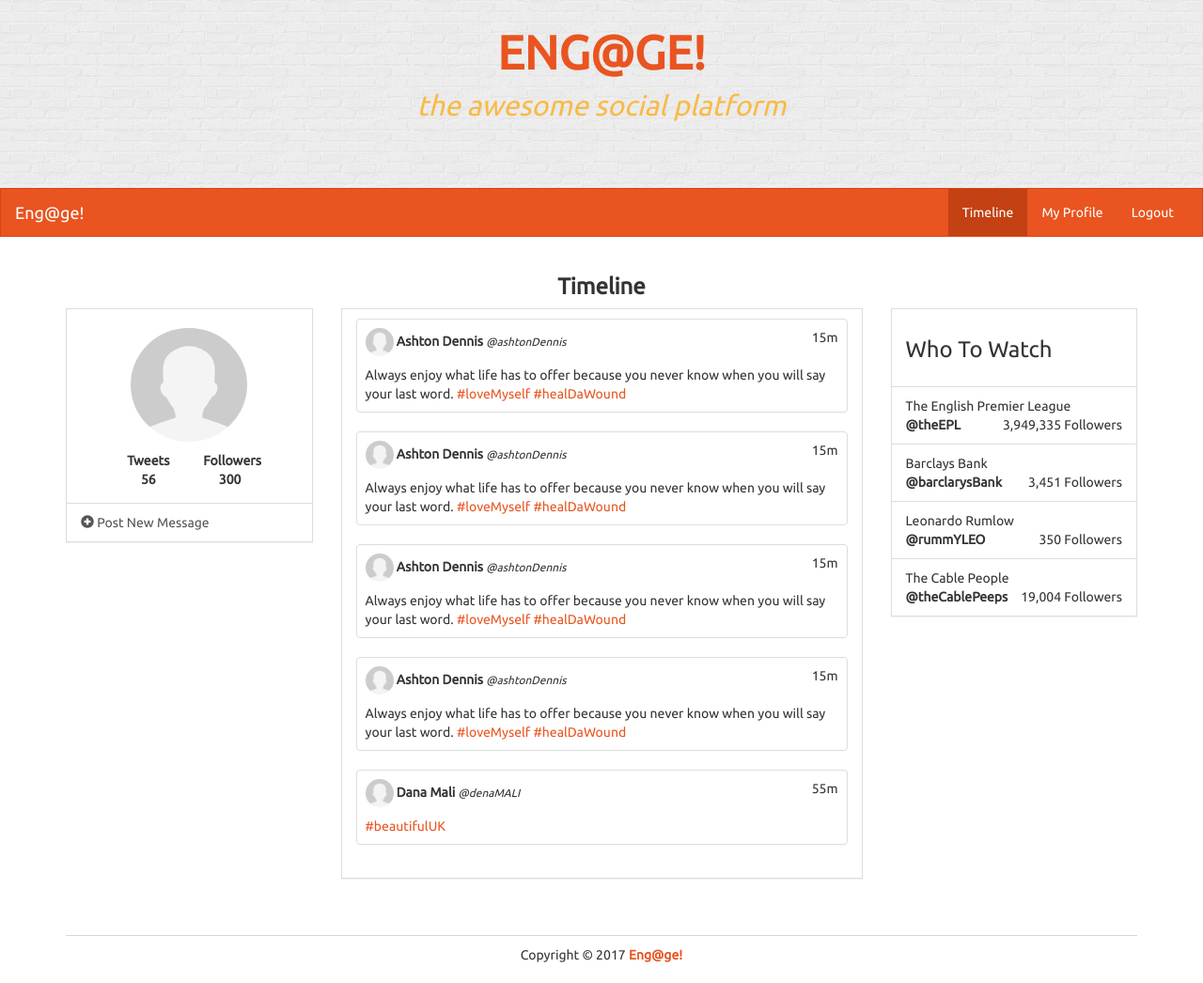
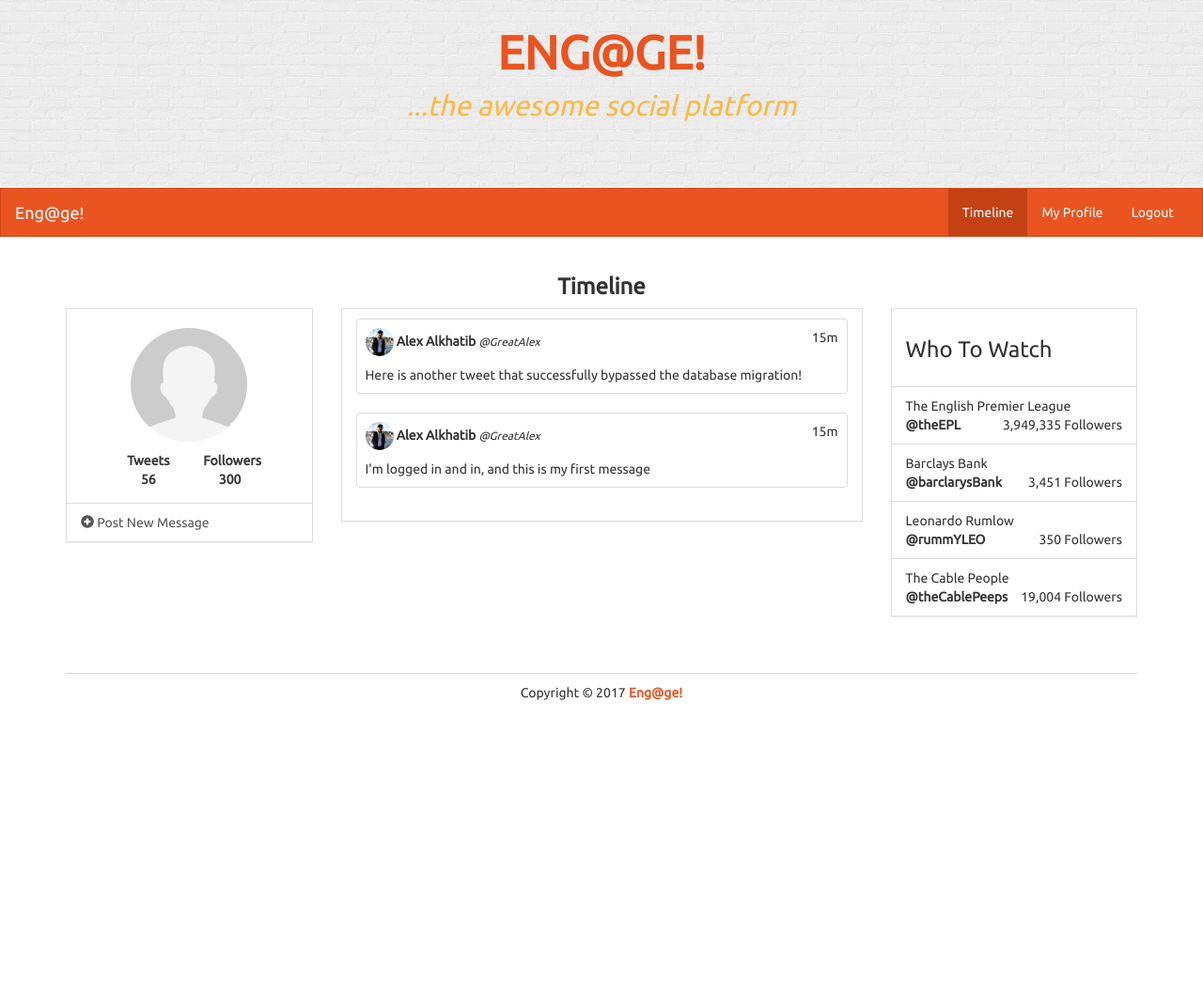
Before and after one commit to AlexAlkhatib/twitter-clone, a Flask app: page /timeline in a window 1280 px wide. Shown: the whole page at 94% size. After the commit the page ends 745 px from the top, so only its background shows below. Run offline with Flask 3, Linux system fonts and the light colour scheme; a user stored in the database is signed in; some libraries are stand-ins or nearby versions.

Commit message:
Display tweets in timeline

```diff
--- a/app.py
+++ b/app.py
@@ -29,6 +29,8 @@ class User(UserMixin, db.Model):
     image = db.Column(db.String(100))  # Add column for image path
     password = db.Column(db.String(50))
     join_date = db.Column(db.DateTime)
+
+    tweets = db.relationship('Tweet', backref='user', lazy='dynamic')
 
 class Tweet(db.Model):
     id = db.Column(db.Integer, primary_key=True)
@@ -103,7 +105,10 @@ def logout():
 def timeline():
     form = TweetForm()
 
-    return render_template('timeline.html', form=form)
+    user_id = current_user.id
+    tweets = Tweet.query.filter_by(user_id=user_id).order_by(Tweet.date_created.desc()).all()
+
+    return render_template('timeline.html', form=form, tweets=tweets)
 
 @app.route('/post_tweet', methods=['POST'])
 @login_required
--- a/templates/timeline.html
+++ b/templates/timeline.html
@@ -18,7 +18,7 @@
 					<p class="title">
 						<a href="./">ENG@GE!</a>
 					</p>
-					<p class="subtitle">the awesome social platform</p>
+					<p class="subtitle">...the awesome social platform</p>
 				</div>
 			</div>
 		</div>
@@ -87,6 +87,7 @@
 				<div class="col-lg-6">
 					<div class="panel panel-default">
 						<div class="panel-body">
+							{% for tweet in tweets %}
 								<div class="row">
 									<div class="col-xs-12 col-sm-12 col-md-12 col-lg-12">
 										<div class="thumbnail">
@@ -94,9 +95,9 @@
 												<div class="row">
 													<div class="col-lg-10">
 														<!-- <i class="glyphicon glyphicon-user"></i>  -->
-													<img src="{{ url_for('static', filename='imgs/anonymous.png') }}" style="width: 30px; height: 30px;" class="img-circle">
-													<strong>Ashton Dennis</strong>
-													<small><em>@ashtonDennis</em></small>
+														<img src="{{ tweet.user.image }}" style="width: 30px; height: 30px;" class="img-circle">
+														<strong>{{ tweet.user.name }}</strong>
+														<small><em>@{{ tweet.user.username }}</em></small>
 													</div>
 													<div class="col-lg-2 text-right">
 														15m
@@ -104,109 +105,14 @@
 												</div>
 												<div class="row pad">
 													<div class="col-lg-12">
-													Always enjoy what life has to offer because you never know when you will say your last word. <a href="#">#loveMyself</a> <a href="#">#healDaWound</a>
+														{{ tweet.text }}
 													</div>
 												</div>
 											</div>
 										</div>
 									</div>
 								</div>
-							<div class="row">
-								<div class="col-xs-12 col-sm-12 col-md-12 col-lg-12">
-									<div class="thumbnail">
-										<div class="caption">
-											<div class="row">
-												<div class="col-lg-10">
-													<!-- <i class="glyphicon glyphicon-user"></i>  -->
-													<img src="{{ url_for('static', filename='imgs/anonymous.png') }}" style="width: 30px; height: 30px;" class="img-circle">
-													<strong>Ashton Dennis</strong>
-													<small><em>@ashtonDennis</em></small>
-												</div>
-												<div class="col-lg-2 text-right">
-													15m
-												</div>
-											</div>
-											<div class="row pad">
-												<div class="col-lg-12">
-													Always enjoy what life has to offer because you never know when you will say your last word. <a href="#">#loveMyself</a> <a href="#">#healDaWound</a>
-												</div>
-											</div>
-										</div>
-									</div>
-								</div>
-							</div>
-							<div class="row">
-								<div class="col-xs-12 col-sm-12 col-md-12 col-lg-12">
-									<div class="thumbnail">
-										<div class="caption">
-											<div class="row">
-												<div class="col-lg-10">
-													<!-- <i class="glyphicon glyphicon-user"></i>  -->
-													<img src="{{ url_for('static', filename='imgs/anonymous.png') }}" style="width: 30px; height: 30px;" class="img-circle">
-													<strong>Ashton Dennis</strong>
-													<small><em>@ashtonDennis</em></small>
-												</div>
-												<div class="col-lg-2 text-right">
-													15m
-												</div>
-											</div>
-											<div class="row pad">
-												<div class="col-lg-12">
-													Always enjoy what life has to offer because you never know when you will say your last word. <a href="#">#loveMyself</a> <a href="#">#healDaWound</a>
-												</div>
-											</div>
-										</div>
-									</div>
-								</div>
-							</div>
-							<div class="row">
-								<div class="col-xs-12 col-sm-12 col-md-12 col-lg-12">
-									<div class="thumbnail">
-										<div class="caption">
-											<div class="row">
-												<div class="col-lg-10">
-													<!-- <i class="glyphicon glyphicon-user"></i>  -->
-													<img src=".{{ url_for('static', filename='imgs/anonymous.png') }}" style="width: 30px; height: 30px;" class="img-circle">
-													<strong>Ashton Dennis</strong>
-													<small><em>@ashtonDennis</em></small>
-												</div>
-												<div class="col-lg-2 text-right">
-													15m
-												</div>
-											</div>
-											<div class="row pad">
-												<div class="col-lg-12">
-													Always enjoy what life has to offer because you never know when you will say your last word. <a href="#">#loveMyself</a> <a href="#">#healDaWound</a>
-												</div>
-											</div>
-										</div>
-									</div>
-								</div>
-							</div>
-							<div class="row">
-								<div class="col-xs-12 col-sm-12 col-md-12 col-lg-12">
-									<div class="thumbnail">
-										<div class="caption">
-											<div class="row">
-												<div class="col-lg-10">
-													<!-- <i class="glyphicon glyphicon-user"></i>  -->
-													<img src="{{ url_for('static', filename='imgs/anonymous.png') }}" style="width: 30px; height: 30px;" class="img-circle">
-													<strong>Dana Mali</strong>
-													<small><em>@denaMALI</em></small>
-												</div>
-												<div class="col-lg-2 text-right">
-													55m
-												</div>
-											</div>
-											<div class="row pad">
-												<div class="col-lg-12">
-													<a href="#">#beautifulUK</a>
-												</div>
-											</div>
-										</div>
-									</div>
-								</div>
-							</div>
+							{% endfor %}
 						</div>
 					</div>
 				</div>
```
Also changed, not shown: engage.db. Lines whose indentation alone changed are shown as unchanged.
